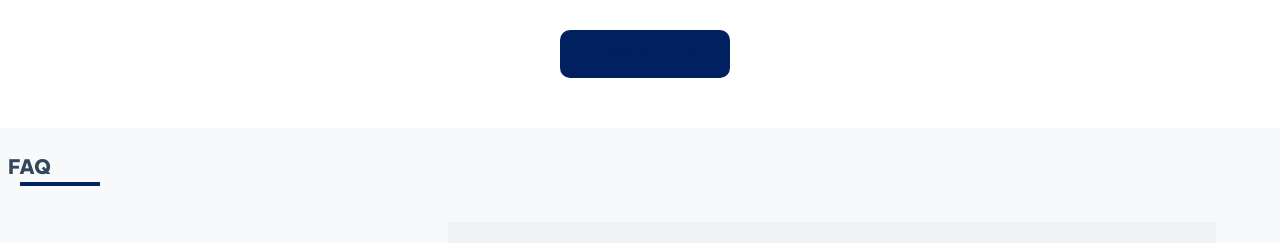
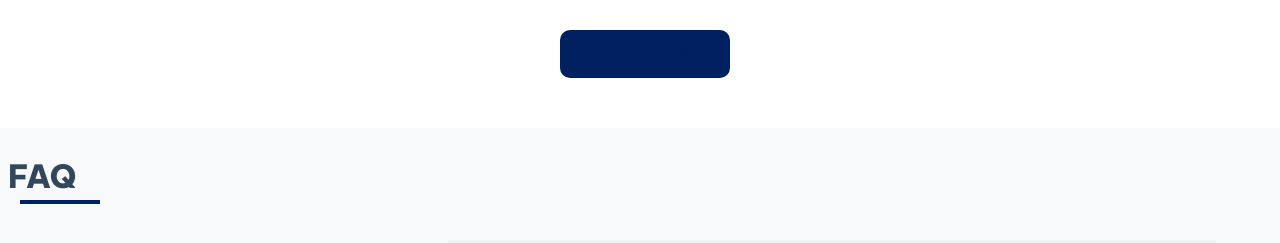
Before and after one commit to haileamlakwalelige/redshift, a React (Vite) app: page / in a window 1280 px wide. Shown: the part 5722-5965 px from the top of the page. Built offline with nearby package versions, Linux system fonts and the light colour scheme.

Commit message:
update title size

```diff
--- a/src/components/home/FAQ.jsx
+++ b/src/components/home/FAQ.jsx
@@ -7,7 +7,7 @@ const FAQ = () => {
   return (
     <div style={{ backgroundImage: `url(${bg})` }}>
       <div className="flex justify-center items-start flex-col ml-2 py-6">
-        <p className="  items-end max-w-[100px] font-extrabold vie text-secondary text-[18px] lg:text-[20px] pb-2">
+      <p className="  items-end max-w-[100px] font-extrabold vie text-secondary text-[25px] md:text-[30px] lg:text-[32px] pb-2">
           FAQ
         </p>
         <span className="h-1 -mt-1 lg:-mt-2 ml-3 min-w-[80px]  bg-primary"></span>
```
